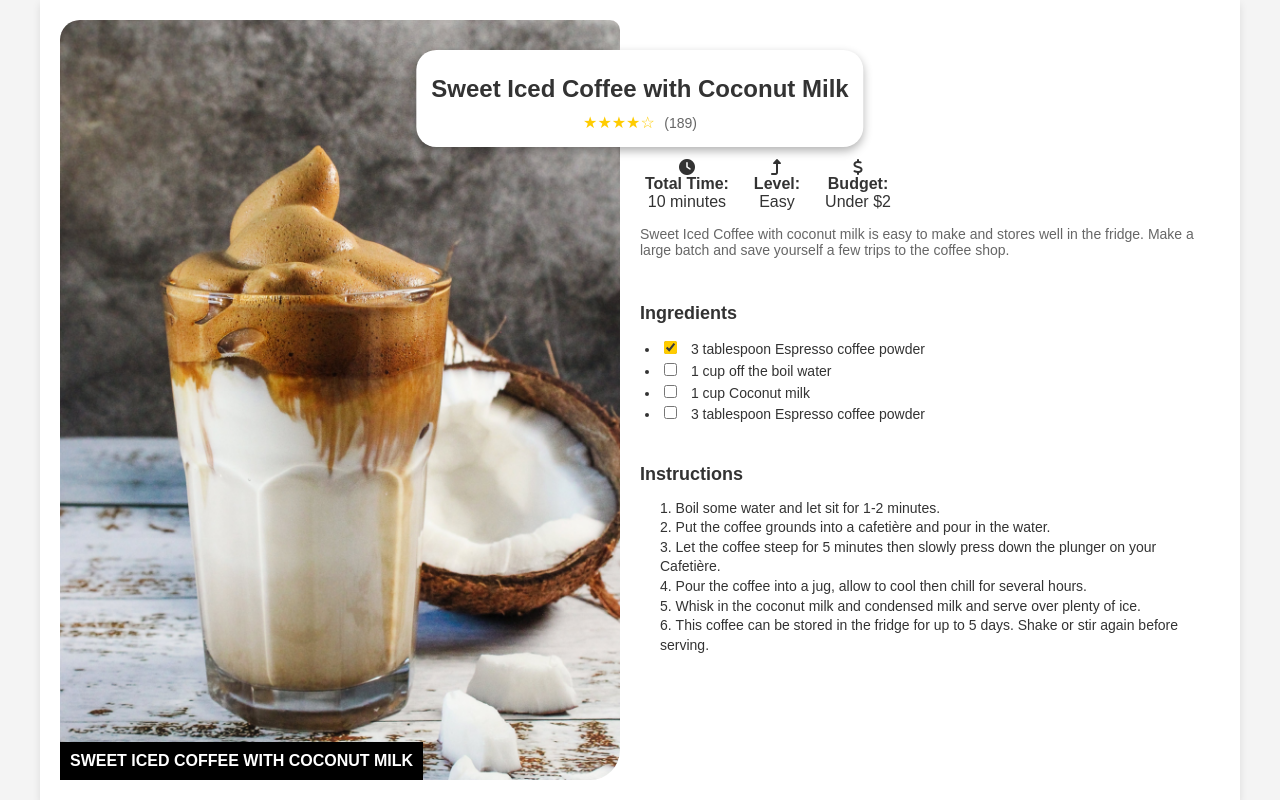
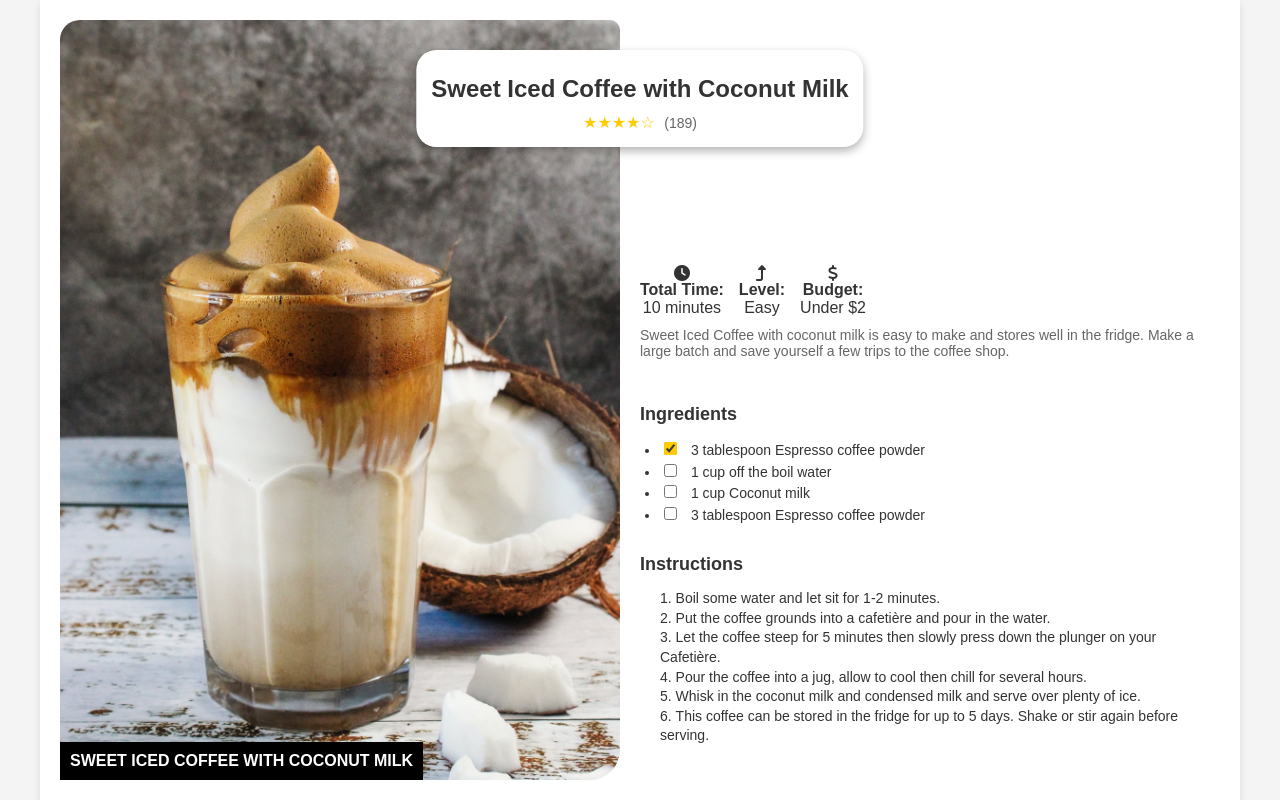
Before and after one commit to Abraham-py/Practice, a plain HTML site: page Excercise 5 Recipe/index.html in a window 1280 px wide. Drawn offline with Linux system fonts and the light colour scheme.

Commit message:
Best version 5

```diff
--- a/Excercise 5 Recipe/styles.css
+++ b/Excercise 5 Recipe/styles.css
@@ -30,7 +30,7 @@ body {
 .image-section {
   position: relative;
   flex: 1;
-  z-index: 1; /* Imagen detrás del título */
+  z-index: 1;
 }
 
 .coffee-image {
@@ -39,7 +39,7 @@ body {
   object-fit: cover;
   transition: opacity 0.3s ease;
   border-radius: 20px 10px 30px 10px;
-  z-index: 0; /* Asegura que la imagen esté debajo */
+  z-index: 0;
 }
 
 .coffee-image:hover {
@@ -61,12 +61,12 @@ body {
 }
 
 .content-section {
-    display: flex;
-    flex-direction: column;
-    flex: 1;
-    padding: 20px;
-    margin-top: 9%;
-    overflow-y: auto;
+  display: flex;
+  flex-direction: column;
+  flex: 1;
+  padding: 20px;
+  overflow-y: auto;
+  justify-content: flex-end;
 }
 
 .recipe-header {
@@ -98,7 +98,6 @@ body {
 .recipe-info {
   display: flex;
   gap: 15px;
-  margin: 10px 0;
 }
 
 .recipe-info_details {
@@ -107,7 +106,6 @@ body {
   align-items: center;
   transition: background-color 0.3s ease;
   border-radius: 5px;
-  padding: 5px;
 }
 
 .recipe-info_details:hover {
@@ -118,11 +116,6 @@ body {
   margin: 10px 0;
   font-size: 14px;
   color: #666;
-}
-
-.ingredients-section,
-.instructions-section {
-  margin-bottom: 10px;
 }
 
 .ingredients-section h2,
@@ -177,7 +170,7 @@ ol {
   z-index: 9999;
   padding: 15px;
   background-color: rgb(255, 255, 255);
-  width:auto;
+  width: auto;
   border-radius: 20px;
   text-align: center;
   box-shadow: 0px 4px 10px rgba(0, 0, 0, 0.3);
@@ -197,6 +190,13 @@ ol {
   .content-section {
     flex: 1;
     overflow-y: hidden;
+    justify-content: flex-end;
+  }
+}
+
+@media (max-width: 900px) {
+  .content-section {
+    justify-content: center;
   }
 }
 
```
